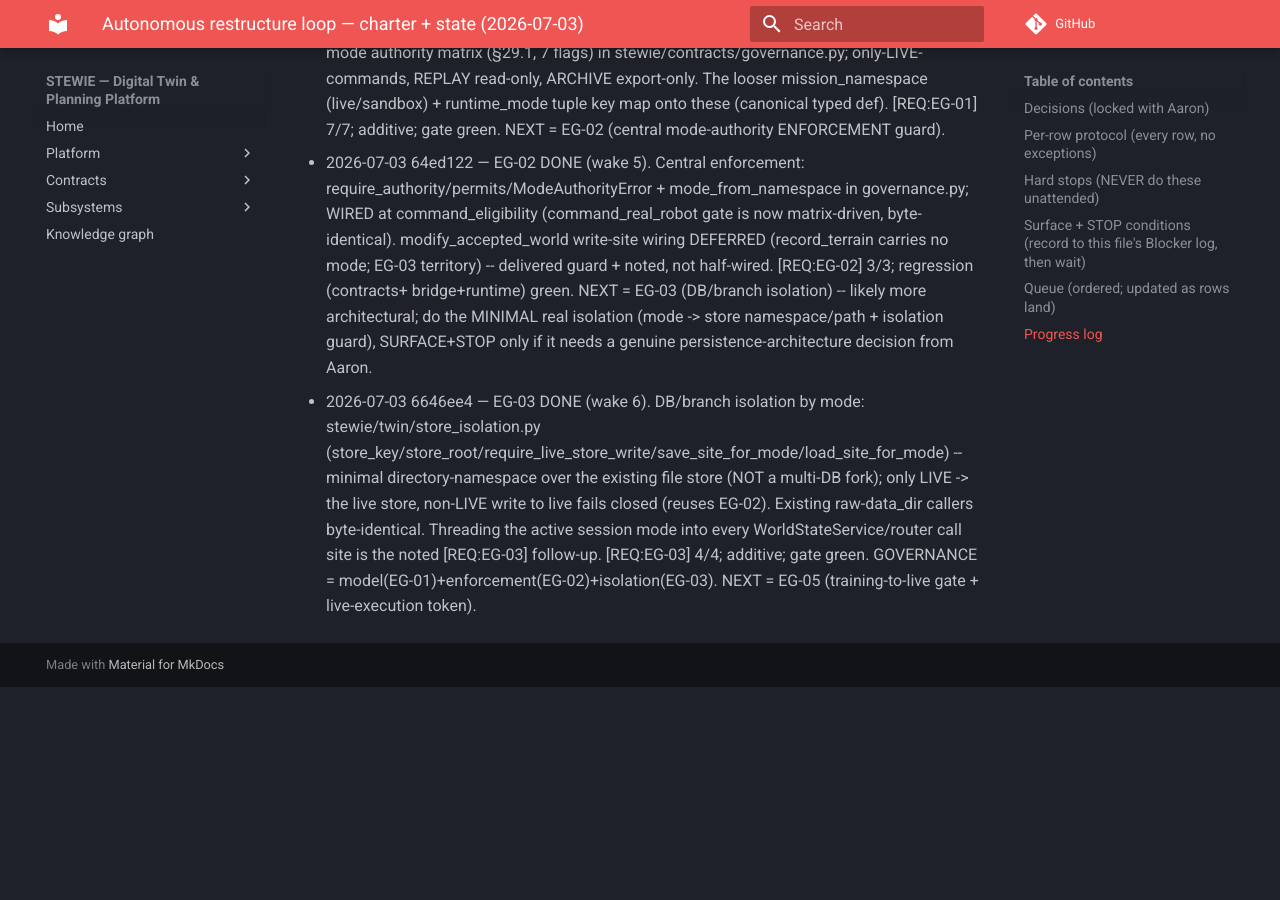
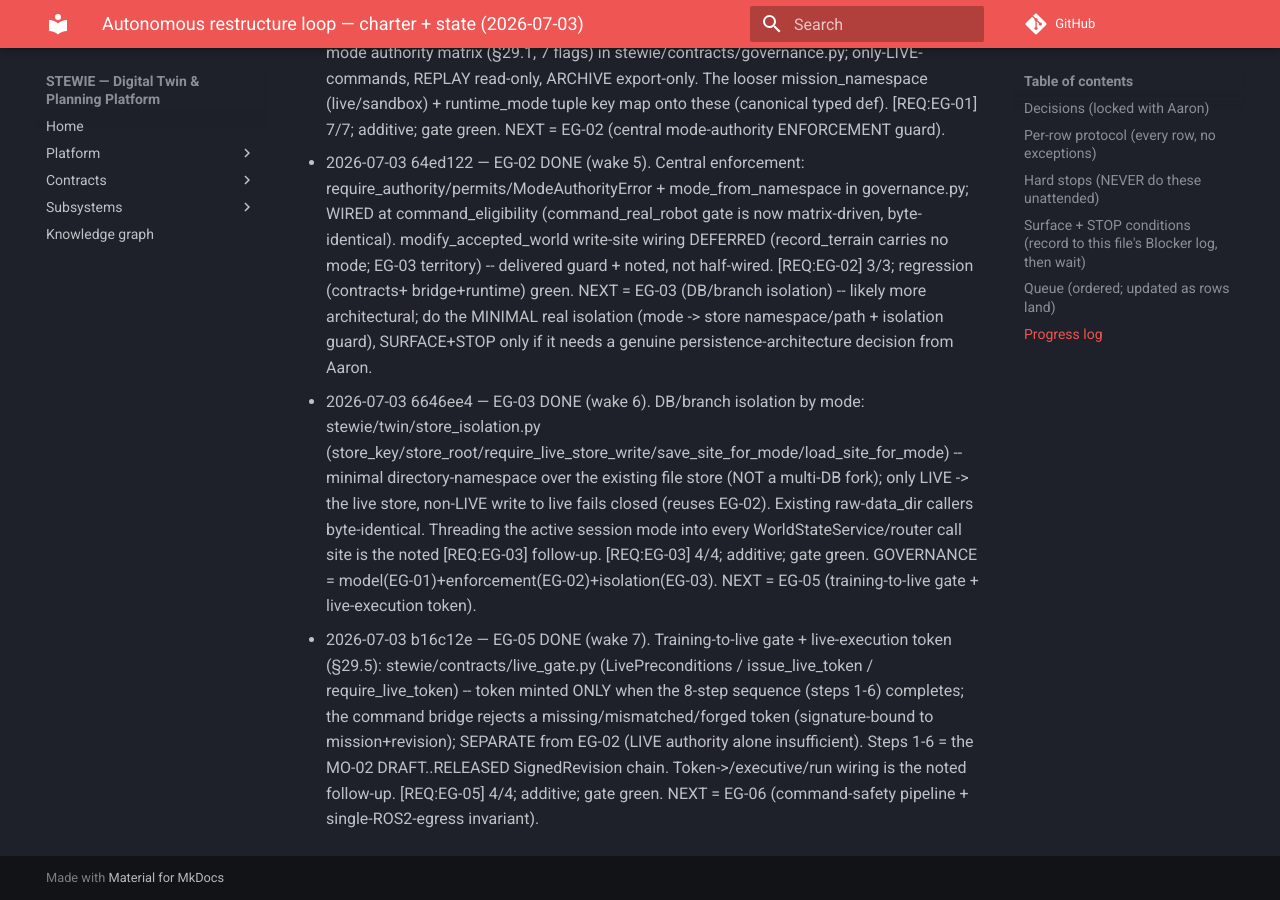
Before and after one commit to stewie-sw/stewie, an MkDocs documentation site: the page built from docs/autonomous_loop_charter_2026-07-03.md, in a window 1280 px wide and 900 px high, scrolled down 2925 px. Built offline with MkDocs 1.6.1 and Material for MkDocs 9.7.7, drawn with Linux system fonts in a browser that asks for light colours; comment, search, counter and statistics services are not loaded; before the commit the page ends 3612 px from its top, so only the background shows below that.

Commit message:
chore(loop): charter progress — EG-05 done (wake 7), EG-06 next

```diff
--- a/docs/autonomous_loop_charter_2026-07-03.md
+++ b/docs/autonomous_loop_charter_2026-07-03.md
@@ -102,3 +102,9 @@ and stop scheduling (wait for Aaron).
   session mode into every WorldStateService/router call site is the noted [REQ:EG-03] follow-up. [REQ:EG-03]
   4/4; additive; gate green. GOVERNANCE = model(EG-01)+enforcement(EG-02)+isolation(EG-03). NEXT = EG-05
   (training-to-live gate + live-execution token).
+- 2026-07-03 b16c12e — EG-05 DONE (wake 7). Training-to-live gate + live-execution token (§29.5):
+  stewie/contracts/live_gate.py (LivePreconditions / issue_live_token / require_live_token) -- token minted
+  ONLY when the 8-step sequence (steps 1-6) completes; the command bridge rejects a missing/mismatched/forged
+  token (signature-bound to mission+revision); SEPARATE from EG-02 (LIVE authority alone insufficient). Steps
+  1-6 = the MO-02 DRAFT..RELEASED SignedRevision chain. Token->/executive/run wiring is the noted follow-up.
+  [REQ:EG-05] 4/4; additive; gate green. NEXT = EG-06 (command-safety pipeline + single-ROS2-egress invariant).
```
